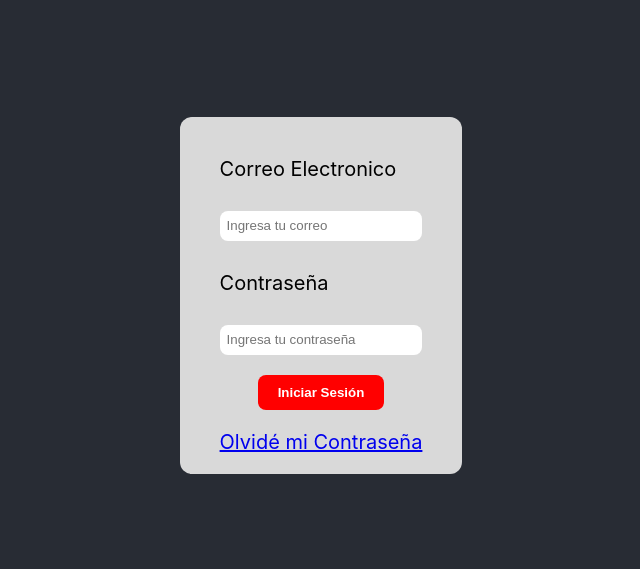
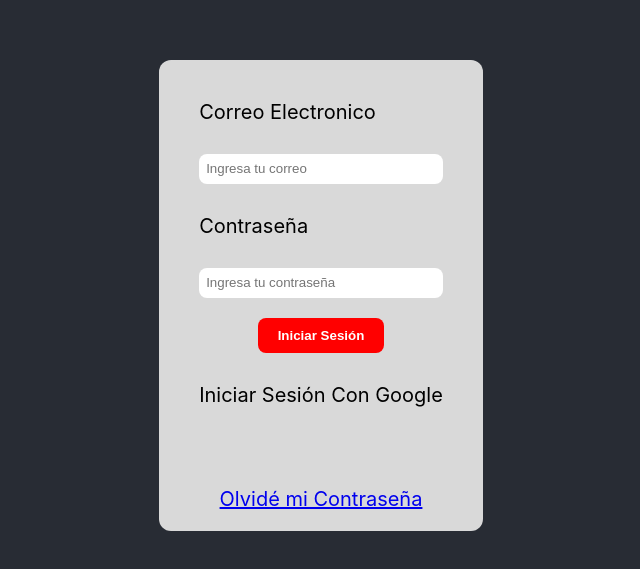
Before and after one commit to AlejandroMarroquin18/AppGestionCasosVBG-Frontend, a React (Create React App) app: page /login in a window 1280 px wide. Shown: the part 105-674 px from the top of the page, without its empty margins (319-959 px from the left). Built offline with nearby package versions, Linux system fonts and the light colour scheme.

Commit message:
Añadido login con Google

```diff
--- a/package.json
+++ b/package.json
@@ -3,6 +3,7 @@
   "version": "0.1.0",
   "private": true,
   "dependencies": {
+    "@react-oauth/google": "^0.12.1",
     "@testing-library/jest-dom": "^5.17.0",
     "@testing-library/react": "^13.4.0",
     "@testing-library/user-event": "^13.5.0",
--- a/src/index.js
+++ b/src/index.js
@@ -3,12 +3,16 @@ import ReactDOM from 'react-dom/client';
 import './index.css';
 import App from './App';
 import reportWebVitals from './reportWebVitals';
+import { GoogleOAuthProvider } from "@react-oauth/google";
+
 
 const root = ReactDOM.createRoot(document.getElementById('root'));
 root.render(
+  <GoogleOAuthProvider clientId="588252644218-dt51gh548k7gtkkt7vr9o0srms640333.apps.googleusercontent.com">
   <React.StrictMode>
-    <App />
+    <App/>
   </React.StrictMode>
+  </GoogleOAuthProvider>
 );
 
 // If you want to start measuring performance in your app, pass a function
--- /dev/null
+++ b/src/pages/googleAuthButton.js
@@ -0,0 +1,55 @@
+import React from "react";
+import { useNavigate } from "react-router-dom";
+import { GoogleLogin } from "@react-oauth/google";
+
+const GoogleLoginButton = () => {
+    const clientId = "TU_CLIENT_ID";
+    const navigate = useNavigate()
+
+    const handleSuccess = async (response) => {
+        console.log("Inicio de sesión exitoso:", response);
+        // Envía el token al backend
+        try{
+        const responsed= await fetch("http://localhost:8000/api/auth/google/", {
+            method: "POST",
+            headers: {
+                "Content-Type": "application/json",
+            },
+            body: JSON.stringify({ token: response }),
+        });
+
+        /**
+        .then((res) => res.json())
+        .then((data) => {
+            console.log("Usuario autenticado:", data);
+        })
+        .catch((error) => {
+            console.error("Error:", error);
+        });
+         */
+        console.log(responsed.status)
+        if (responsed.status === 200) {
+            navigate('/');
+        }
+        } catch (error) {
+            console.log(error)
+        }
+    };
+
+    const handleError = (response) => {
+        console.error("Falló el inicio de sesión:", response);
+    };
+
+    return (
+        <>
+            <p>Iniciar Sesión Con Google</p>
+            <GoogleLogin
+                onSuccess={handleSuccess}
+                onError={handleError}
+            />
+        </>
+
+    );
+};
+
+export default GoogleLoginButton;
--- a/src/pages/login.js
+++ b/src/pages/login.js
@@ -1,5 +1,7 @@
 import React, { useState } from 'react';
 import { useNavigate } from 'react-router-dom';
+import GoogleLoginButton from './googleAuthButton';
+
 
 const Login = () => {
   const navigate = useNavigate();
@@ -65,6 +67,7 @@ const Login = () => {
           <button className='centered-button' onClick={handleLogin}>
             Iniciar Sesión
           </button>
+          <div><GoogleLoginButton/></div>
           <a href='restorepassword' className='centered-button '>Olvidé mi Contraseña</a>
           {errorMessage && <p style={{ color: 'red' }}>{errorMessage}</p>}
         </div>
--- a/src/pages/restorepassword.js
+++ b/src/pages/restorepassword.js
@@ -6,33 +6,16 @@ const RestorePassword = () => {
     const [statusMessage,setMessage]= useState(null);
     const [email,setEmail]=useState('')
     const [codigo,setCodigo]=useState('')
-    //const [codigoInput,setCodigoInput]=useState(new Array(6).fill(''))
     const [password,setPassword]=useState('')
     const [confirmPassword,setConfirmPasswordInput]=useState('')
     const [content,setContent]=useState('default')//default,validacion,changepassword
 
     const handleEmailChange=(e)=>setEmail(e.target.value)
     const handleCodigoChange=(e)=>setCodigo(e.target.value)
-    /**
-    const handleCodigoChange=(e,index)=>{
-        console.log(e.target.value)
-        setCodigoInput([...codigoInput.map((data,i)=>(i === index? e.target.value:data))])
 
-        if(e.target.value && e.target.nextSibling){
-            e.target.nextSibling.focus()
-        }else if(e.target.previousSibling){
-            e.target.previousSibling.focus()
-        }
-
-    }
-     */
     const handlePasswordChangeInput=(e)=>setPassword(e.target.value)
     const handleConfirmPasswordChangeInput=(e)=>setConfirmPasswordInput(e.target.value)
 
-    const testChange=(number)=>{
-        const stados=['validacion', 'changepassword']
-        setContent(stados[number])
-    }
 
     const handleRestorePassword= async ()=>{
         try {
```
Also changed, not shown: 1 other file (tests, documents, lock files or other folders).
